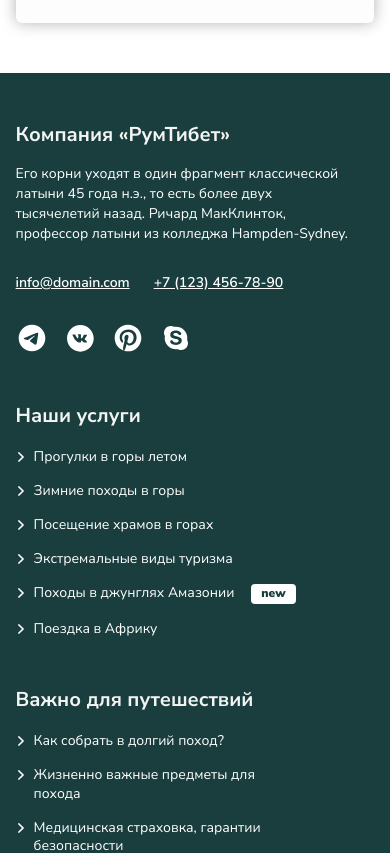
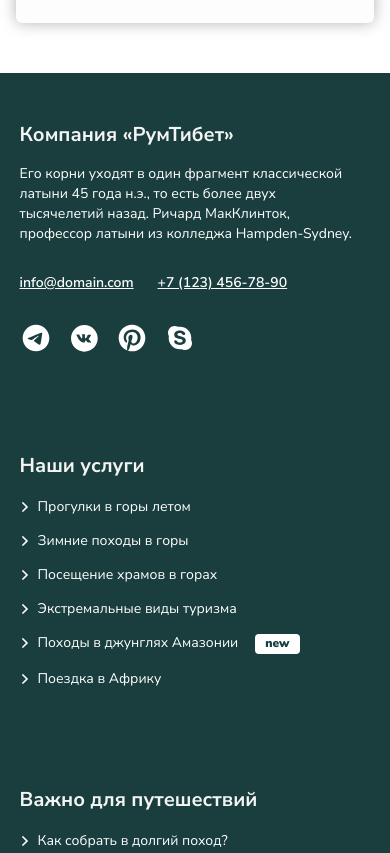
Before and after one commit to darkmyrrh/rumtibet, a React (Create React App) app: page / in a window 390 px wide. Shown: the part 4840-5693 px from the top of the page. Built offline with nearby package versions, Linux system fonts and the light colour scheme.

Commit message:
Feat: сверстать промежуточные точки футера

```diff
--- a/src/components/Footer/Footer.css
+++ b/src/components/Footer/Footer.css
@@ -1,6 +1,6 @@
 .footer {
     margin: -98px auto 0;
-    padding:  178px 0 0;
+    padding: 178px 0 0;
     background-color: #1A3E3E;
 }
 
@@ -100,7 +100,9 @@
     display: flex;
     justify-content: space-between;
     font-weight: 400;
+    gap: 8px;
 }
+
 .footer__nav-link:hover {
     text-decoration: underline;
 }
@@ -109,6 +111,7 @@
     margin: 0;
     padding: 2px 10px;
     max-width: 44px;
+    height: 1.33em;
     font-size: 12px;
     line-height: 133%;
     font-weight: 900;
@@ -168,32 +171,48 @@
     color: #F2BE22;
 }
 
-@media all and (max-width: 420px) {
+@media all and (max-width: 1280px) {
+    .footer__container {
+        width: 90%;
+    }
+
+    .footer__company-info {
+        margin-right: 40px;
+    }
+    .footer__copyright-container {
+        width: 90%;
+    }
+}
+
+@media all and (max-width: 1155px) {
+    .footer__nav:last-of-type {
+        margin-left: 40px;
+
+    }
+}
+
+@media all and (max-width: 929px) {
+
     .footer {
-        margin: 0 auto;
-        padding-top: 50px;
+        padding-top: 140px;
     }
-    .footer__container {
-        width: 92%;
-        display: flex;
-        flex-direction: column;
+ .footer__container {
+        grid-template-columns: 1fr 1fr;
+        row-gap: 50px;
     }
     .footer__company-info {
-        margin: 0;
-        max-width: 334px;
+        max-width: 100%;
+        grid-row: 1;
+        grid-column: span 2;
     }
     .footer__paragraph {
-        margin-bottom: 30px;
+        max-width: 100%;
+        margin-bottom: 50px;
     }
-    .footer__social-links {
-        margin-top: 30px;
-    }
-    .footer__nav {
-        margin: 50px 0 0;
-    }
-    .footer__nav:last-of-type {
-        margin-left: 0;
-    }
+}
+@media all and (max-width: 649px) {
+
+
     .footer__copyright-container {
         padding-top: 20px;
         padding-bottom: 20px;
@@ -202,3 +221,34 @@
         row-gap: 8px;
     }
 }
+@media all and (max-width: 499px) {
+    .footer {
+        margin: 0 auto;
+        padding-top: 50px;
+    }
+    .footer__container {
+        display: flex;
+        flex-direction: column;
+    }
+
+    .footer__company-info {
+        margin: 0;
+        max-width: 334px;
+    }
+
+    .footer__paragraph {
+        margin-bottom: 30px;
+    }
+
+    .footer__social-links {
+        margin-top: 30px;
+    }
+
+    .footer__nav {
+        margin: 50px 0 0;
+    }
+
+    .footer__nav:last-of-type {
+        margin-left: 0;
+    }
+}
--- a/src/components/Gallery/Gallery.css
+++ b/src/components/Gallery/Gallery.css
@@ -60,6 +60,7 @@
 
 @media all and (max-width: 1280px) {
     .gallery {
+        margin-bottom: 150px;
         width: 90%;
     }
 
@@ -80,7 +81,7 @@
 
 @media all and (max-width: 644px) {
     .gallery {
-        margin: 50px auto;
+        margin-top: 50px;
         width: 92%;
     }
 
@@ -96,3 +97,9 @@
         display: none;
     }
 }
+
+@media all and (max-width: 420px) {
+    .gallery {
+        margin-bottom: 50px;
+    }
+}
--- a/src/components/Promo/Promo.css
+++ b/src/components/Promo/Promo.css
@@ -50,6 +50,7 @@
   line-height: 150%;
   cursor: pointer;
   transition: opacity 0.3s ease;
+  cursor: pointer;
 
 }
 
@@ -78,13 +79,11 @@
   background-image: url(../../images/formkit_date.svg);
   background-repeat: no-repeat;
   background-position: top 17px right 17px;
-  /* appearance: none;
-  -moz-appearance: none;
-  -webkit-appearance: none; */
 }
 
 .promo__form-option {
   color: #1A3E3E;
+  cursor: pointer;
 }
 
 .promo__form-input:hover {
--- a/src/components/Subscription/Subscription.css
+++ b/src/components/Subscription/Subscription.css
@@ -142,7 +142,6 @@
 
 @media all and (max-width: 780px) {
     .subscription {
-        margin: 50px auto;
         padding: 24px;
         display: flex;
         flex-direction: column;
@@ -168,6 +167,9 @@
 }
 
 @media all and (max-width: 420px) {
+    .subscription {
+        margin: 0 auto 50px;
+    }
     .subscription__form-input {
         margin-bottom: 16px;
         width: 100%;
```
